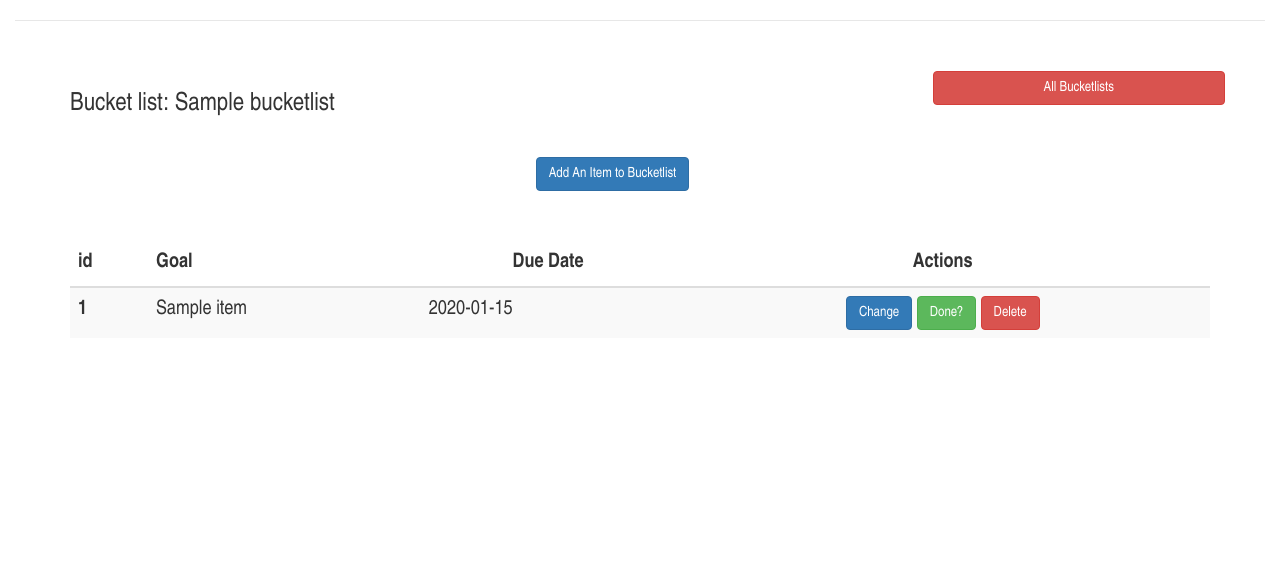
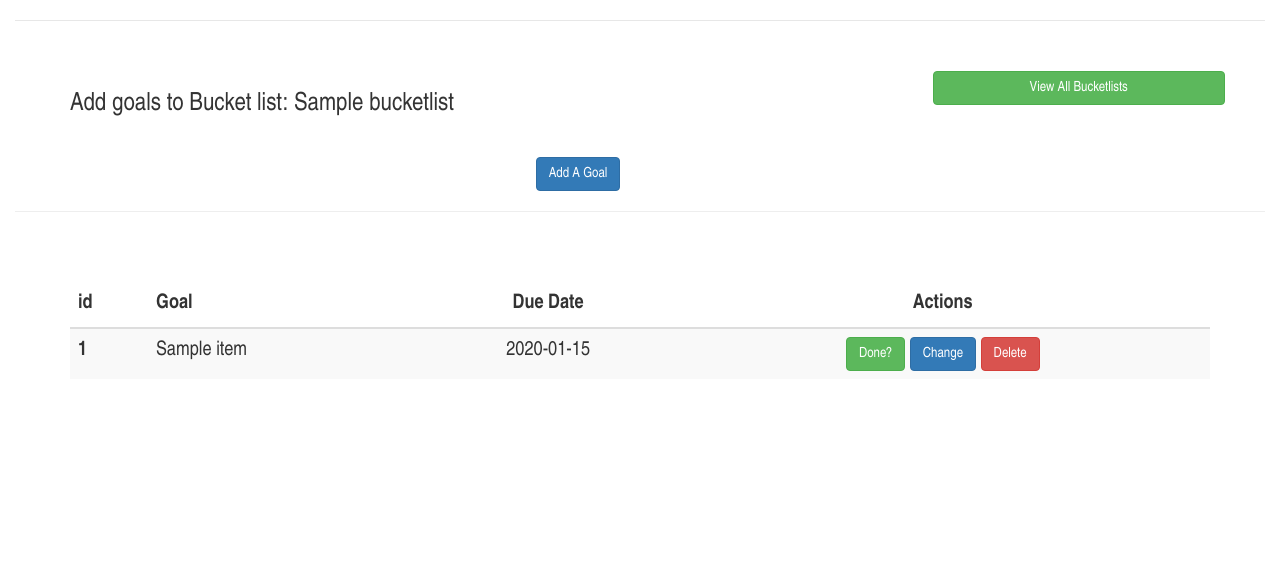
Before and after one commit to machariamarigi/Bucketlist, a Flask app: template app/templates/bucketlist/bucketlist.html in a window 1280 px wide. Shown: the part 54-624 px from the top of the page. Run offline with Flask 2, Linux system fonts and the light colour scheme; the template is opened without the code that fills it: most values are stand-ins (such as "Sample title", 1, 10 or a date in 2020); parts of the project's set-up code (start-up, migrations or seed data) failed here and were passed over; some libraries are stand-ins or nearby versions.

Commit message:
Add finishing goals functionality

```diff
--- a/app/templates/bucketlist/bucketlist.html
+++ b/app/templates/bucketlist/bucketlist.html
@@ -6,12 +6,13 @@
 <main>
     <div class="container">
         <div class="row">
-            <h1 class="col-md-6">Bucket list: {{ bucketlist['title'] }}</h1>
-            <a class="btn btn-large btn-danger col-md-3 col-md-offset-3" href="{{ url_for('profile.profilepage') }}">All Bucketlists</a>
+            <h1 class="col-md-6">Add goals to Bucket list: {{ bucketlist['title'] }}</h1>
+            <a class="btn btn-large btn-success col-md-3 col-md-offset-3" href="{{ url_for('profile.profilepage') }}">View All Bucketlists</a>
         </div>
         <br>
     </div>
-    <a class="btn btn-large btn-primary col-md-offset-5" href="{{ url_for('bucketlist.add_bucketlist_item', id=bucketlist['id']) }}">Add An Item to Bucketlist</a>
+    <a class="btn btn-large btn-primary col-md-offset-5" href="{{ url_for('bucketlist.add_bucketlist_item', id=bucketlist['id']) }}">Add A Goal</a>
+    <hr>
     <div class="container">
         <table class="table table-striped">
             <thead>
@@ -28,12 +29,17 @@
                         <tr>
                             <th scope="row">{{ item['id'] }}</th>
 
-                            <td>{% if item['finished'] %} <strike> {%  endif %}{{ item['item'] }}{% if item['finished'] %} </strike> {%  endif %}</strike></td>
-                            <td>{% if item['finished'] %} <strike> {%  endif %}{{ item['duedate'] }}{% if item['finished'] %} </strike> {%  endif %}</strike></td>
+                            <td>{% if item['finished'] %} <strike> {%  endif %}{{ item['item'] }}{% if item['finished'] %} </strike> {%  endif %}</td>
+                            <td><center>{% if item['finished'] %} <strike> {%  endif %}{{ item['duedate'] }}{% if item['finished'] %} </strike> {%  endif %}</center></td>
                             <td>
-                                <center>
+
+                                <center class="text-success">
+                                    {% if item['finished'] %}
+                                         Goal Achieved
+                                    {% else %}
+                                        <a href="{{ url_for('bucketlist.finish_bucketlist_item', b_id=bucketlist['id'] , bi_id=item['id']) }}" class="btn btn-success">Done?</a>
+                                    {%  endif %}
                                     <a href="{{ url_for('bucketlist.edit_bucketlist_item', b_id=bucketlist['id'] , bi_id=item['id']) }}" class="btn btn-primary">Change</a>
-                                    <a href="" class="btn btn-success">Done?</a>
                                     <a href="{{ url_for('bucketlist.delete_bucketlist_item', b_id=bucketlist['id'] , bi_id=item['id']) }}" class="btn btn-danger">Delete</a>
                                 </center>
                             </td>
--- a/app/templates/profile/profile.html
+++ b/app/templates/profile/profile.html
@@ -10,7 +10,6 @@
                 <hr>
                 <div class="prof-menu">
                     <h2>Bucketlists</h2>
-                    {{ utils.flashed_messages()  }}
                     {% if bucketlists %}
                         <table class="table table-striped">
                             <thead>
```
Also changed, not shown: app/bucketlist/views.py (+11 -5 lines), app/tools.py (+9 -0 lines), tests/test_tools.py (+18 -2 lines).
